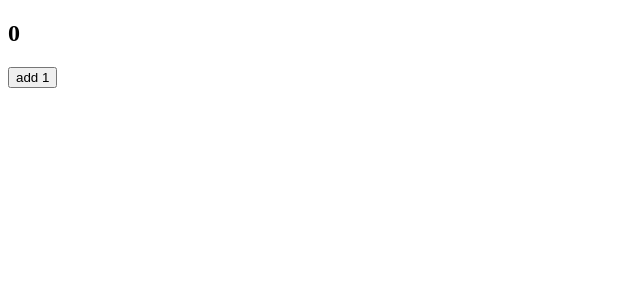
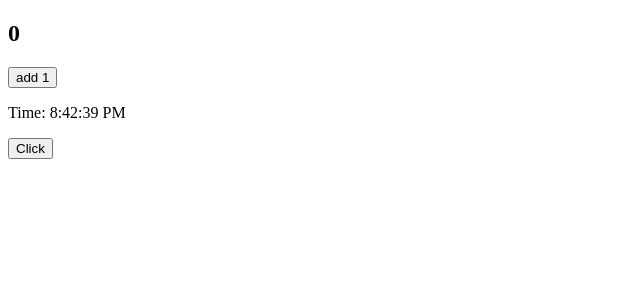
Before and after one commit to nayem-miah/React-Sumit, a React (Vite) app in the folder sumitVai/: page / in a window 1280 px wide. Shown: the top 300 px of the page, without its empty margins (0-640 px from the left). Built offline with nearby package versions, Linux system fonts and the light colour scheme.

Commit message:
'commited'

```diff
--- a/sumitVai/src/App.jsx
+++ b/sumitVai/src/App.jsx
@@ -1,7 +1,8 @@
 
 import React, { Component } from 'react'
 // import WithClass from './component/hook/withClass'
-import WithFunction from './component/hook/WithFunction'
+import UseStateHook from './component/hook/useStateHook'
+import UseEffectHook from './component/hook/useEffectHook'
 
 export default class App extends Component {
 
@@ -14,7 +15,8 @@ export default class App extends Component {
     return (
       <>
       {/* <WithClass/> */}
-      <WithFunction/>
+      <UseStateHook/>
+      <UseEffectHook/>
 
     </>
     )
--- /dev/null
+++ b/sumitVai/src/component/hook/useEffectHook.jsx
@@ -0,0 +1,49 @@
+
+import React, { Component } from 'react'
+
+export default class UseEffectHook extends Component {
+
+   state = {
+    count: 0,
+    date : new Date(),
+   }
+
+
+  addClickHandler = ()=>{
+    this.setState(({count})=>({
+        count: count + 1
+    }))
+  }
+
+  componentDidMount(){
+    const {count} = this.state
+    document.title = `clicked ${count} times`
+    setInterval(this.tick, 1000)
+  }
+
+  componentDidUpdate(){
+    const {count} = this.state
+    document.title = `clicked ${count} times`
+  }
+
+  tick = ()=>{
+    this.setState({
+        date: new Date()
+    })
+  }
+  render() {
+
+    const { date } = this.state
+    return (
+      <div>
+
+         <p>Time: {date.toLocaleTimeString()}</p>
+
+         <p>
+         <button onClick={this.addClickHandler} type='button'>Click</button>
+         </p>
+
+      </div>
+    )
+  }
+}
--- a/sumitVai/src/component/hook/WithFunction.jsx
+++ b/sumitVai/src/component/hook/useStateHook.jsx
@@ -1,6 +1,6 @@
 import React from 'react'
 
-export default function WithFunction() {
+export default function UseStateHook() {
 
   const [count, setCounter] = React.useState(0)
 
@@ -26,6 +26,7 @@ export default function WithFunction() {
 
 
 
+
 // import React from 'react'
 
 // export default function WithFunction() {
```
